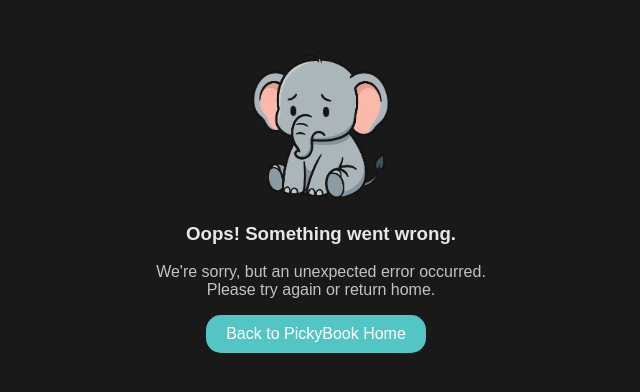
After one commit to tolzmank/pickybook, a Flask app: template templates/500.html in a window 1280 px wide. The commit adds this page. Shown: the top 392 px of the page, without its empty margins (319-959 px from the left). Run offline with Flask 3, Linux system fonts and the light colour scheme; the template is opened without the code that fills it, so the values that code supplies are empty; parts of the project's set-up code (start-up, migrations or seed data) failed here and were passed over.

Commit message:
Added global error handling pages for 404 and 500.
Modified cleanup_anonymous() cron handler job to also delete associated images in addition to the expired stories themselves.

```diff
--- a/app.py
+++ b/app.py
@@ -1136,7 +1136,6 @@ def get_book_picture(image_prompt: str, story_id, visual_description, reading_le
     Returns a url of the location of the stored image on Google Cloud Bucket
     """
     print('Creating book illustration...')
-    #logging.info('Creating book illustration...')
     print()
     print('IMAGE PROMPT: ', image_prompt)
     print()
@@ -1177,9 +1176,9 @@ def get_book_picture(image_prompt: str, story_id, visual_description, reading_le
 
         img_bytes = io.BytesIO(response.content)
         if not img_bytes:
-            print('IMG BYTES IS NONE')
+            print('OpenAI Failed to generate image')
         else:
-            print('IMG IS GENERATED')
+            print('OpenAI Image Creation success')
         # Upload image to GCS Bucket
         bucket = storage_client.bucket(BUCKET_NAME)
         unique_id = uuid.uuid4().hex
@@ -1192,6 +1191,18 @@ def get_book_picture(image_prompt: str, story_id, visual_description, reading_le
         print("ERROR in image generation/storage:", str(e))
         #logging.info('Error in image generation/storage:', str(e))
         return ''
+
+
+@app.errorhandler(500)
+def internal_error(error):
+    logging.exception(f"Internal server error: {error}")
+    return render_template('500.html'), 500
+
+
+@app.errorhandler(404)
+def not_found_error(error):
+    logging.warning(f"Page not found: {error}")
+    return render_template('404.html'), 404
 
 
 # Check if prompt violates OpenAI's moderation policies
@@ -1209,13 +1220,29 @@ def check_moderation(input_text: str):
 # cron handler to remove non registered account user's stories from database (triggered daily)
 @app.route('/cron/cleanup_anonymous', methods=['GET'])
 def cleanup_anonymous():
+    """Delete anonymous stories older than 30 days and associated images."""
     cutoff = datetime.now(timezone.utc) - timedelta(days=30)
-    q = ds_client.query(kind='Story')
-    q.add_filter('user', '=', None)
-    q.add_filter('created_at', '<', cutoff)
-    keys = [e.key for e in q.fetch()]
-    if keys:
-        ds_client.delete_multi(keys)
+    query = ds_client.query(kind='Story')
+    query.add_filter('anon_id', '!=', None)
+    query.add_filter('created_at', '<', cutoff)
+    expired = list(query.fetch())
+
+    bucket = storage_client.bucket(BUCKET_NAME)
+
+    for entity in expired:
+        story_id = entity.key.id
+
+        # Delete images for this story
+        blobs = bucket.list_blobs(prefix=f"stories/{story_id}/")
+        for blob in blobs:
+            blob.delete()
+            print(f"Deleted blob: {blob.name}")
+
+        # Delete the Datastore entity
+        ds_client.delete(entity.key)
+        print(f"Deleted expired anon story ID: {story_id}")
+
+    print(f"Total expired anon stories cleaned: {len(expired)}")
     return ('', 204)
 
 
--- a/static/style.css
+++ b/static/style.css
@@ -30,7 +30,7 @@ h2 {
 }
 
 h3 {
-  color: #ff3333 ;
+  color: #e7e7e7 ;
 }
 
 h4 {
--- /dev/null
+++ b/templates/500.html
@@ -0,0 +1,16 @@
+<!DOCTYPE html>
+<html lang="en">
+<head>
+    <meta charset="UTF-8">
+    <title>Oops! Something went wrong</title>
+    <meta name="viewport" content="width=device-width, initial-scale=1.0">
+    <link type="text/css" rel="stylesheet" href="{{ url_for('static', filename='style.css') }}">
+</head>
+<body style="text-align: center; margin-top: 50px;">
+    <img src="{{ url_for('static', filename='images/elephant_sad.png') }}" alt="Sad Elephant" style="height: 150px;">
+    <h3>Oops! Something went wrong.</h3>
+    <p>We're sorry, but an unexpected error occurred.<br>
+       Please try again or return home.</p>
+    <button class="button" style="margin-right: 10px;" onclick="location.href='/'" title="Back to PickyBook Home">Back to PickyBook Home</button>
+</body>
+</html>
--- a/templates/index.html
+++ b/templates/index.html
@@ -413,17 +413,17 @@
 <!-- Story Navigation Buttons -->
 <div class="decision-row">
   <form method="POST" action="/go_back">
-    <button class="button-gray" type="submit" title="Go back one step in your story">
+    <button class="button-gray" type="submit" title="Go back one choice in your story">
       <img src="{{ url_for('static', filename='icons/back.svg') }}" alt="Go Back" style="height: 30px;">
     </button>
   </form>
   <form method="POST" action="/start_over">
-    <button class="button-gray" type="submit" title="Restart from the beginning with the same setup">
+    <button class="button-gray" type="submit" title="Restart story from the beginning">
       <img src="{{ url_for('static', filename='icons/start_over.svg') }}" alt="Start Over" style="height: 30px;">
     </button>
   </form>
   <form method="POST" action="/reset">
-    <button class="button-gray" type="submit" title="Clear everything and begin a brand new story">
+    <button class="button-gray" type="submit" title="Save current story and begin a brand new story">
       <img src="{{ url_for('static', filename='icons/close.svg') }}" alt="Reset" style="height: 30px;">
     </button>
   </form>
```
Also changed, not shown: templates/404.html (added, +14 -0 lines), static/images/elephant_sad.png (added), static/images/elephant_sad2.png (added).
